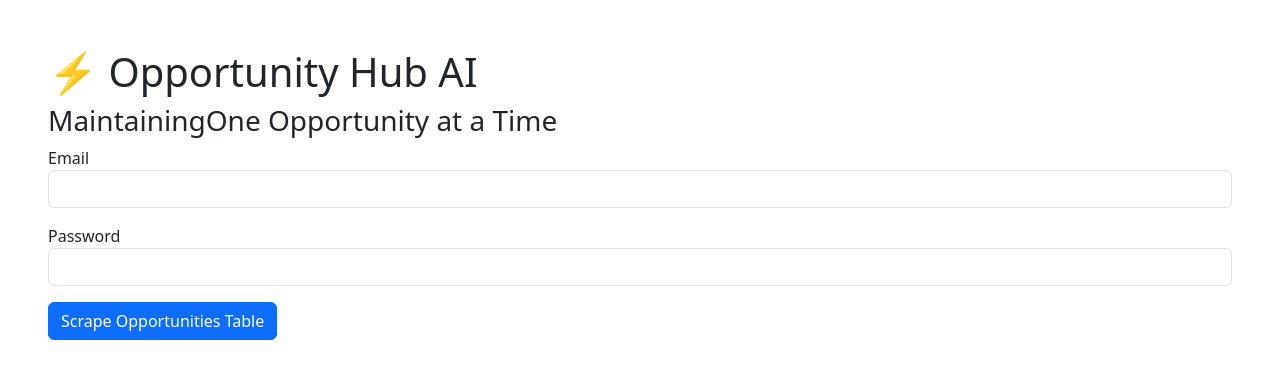
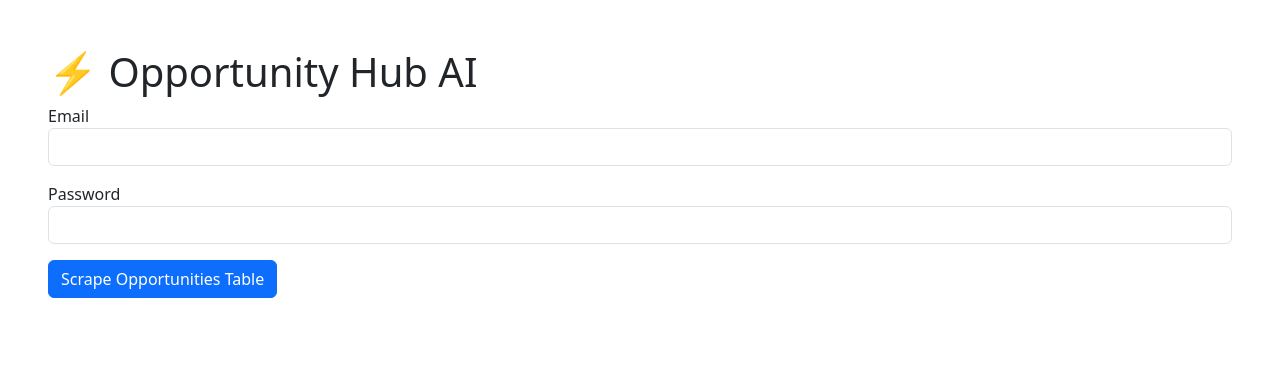
Before and after one commit to emmettgithub/OpportunityHub, a Flask app: page / in a window 1280 px wide. Shown: the top 379 px of the page. Run offline with Flask 3, Linux system fonts and the light colour scheme.

Commit message:
Minor changes

```diff
--- a/templates/index.html
+++ b/templates/index.html
@@ -9,7 +9,6 @@
 
 <body class="p-5">
     <h1>⚡ Opportunity Hub AI</h1>
-    <h3>MaintainingOne Opportunity at a Time</h3>
     {% if warning %}
     <div class="alert alert-warning">{{ warning }}</div>
     {% endif %}
```
